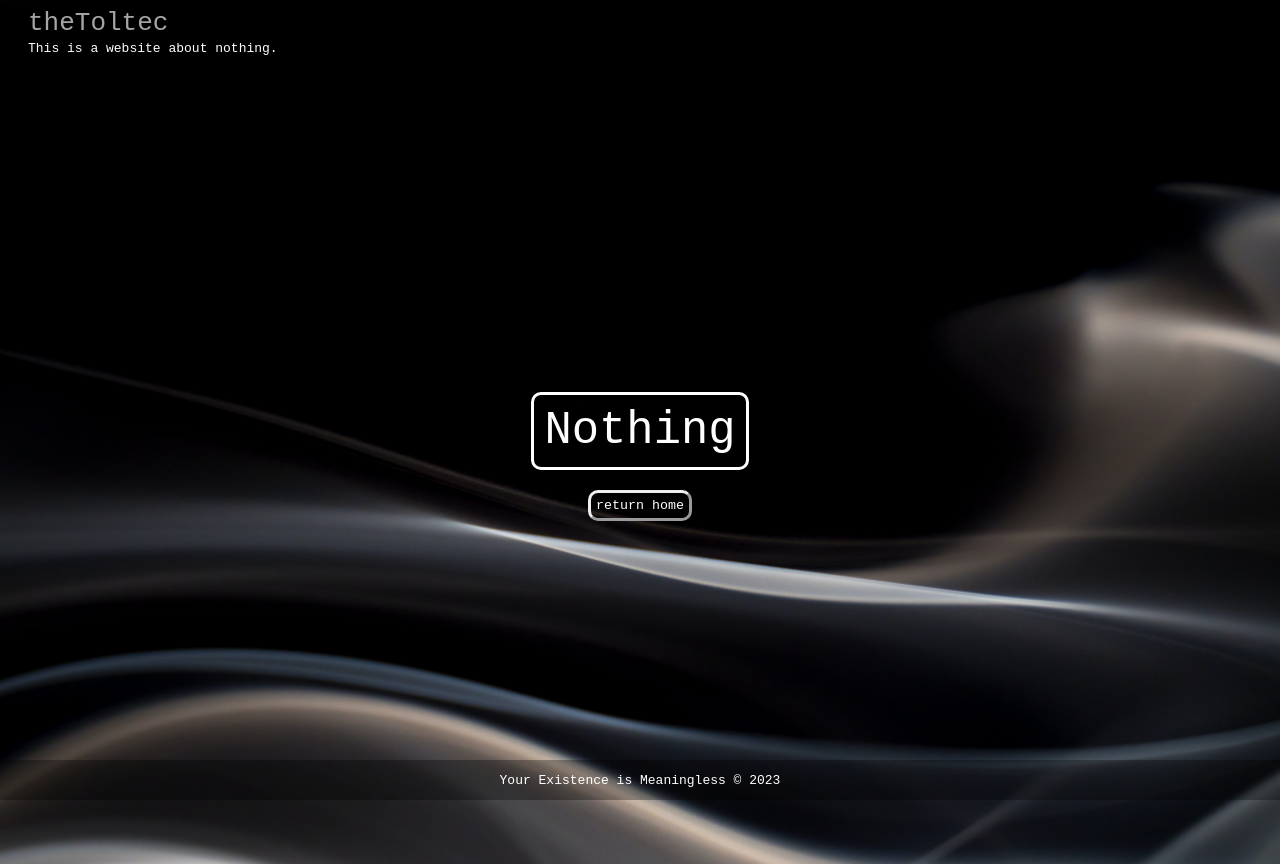
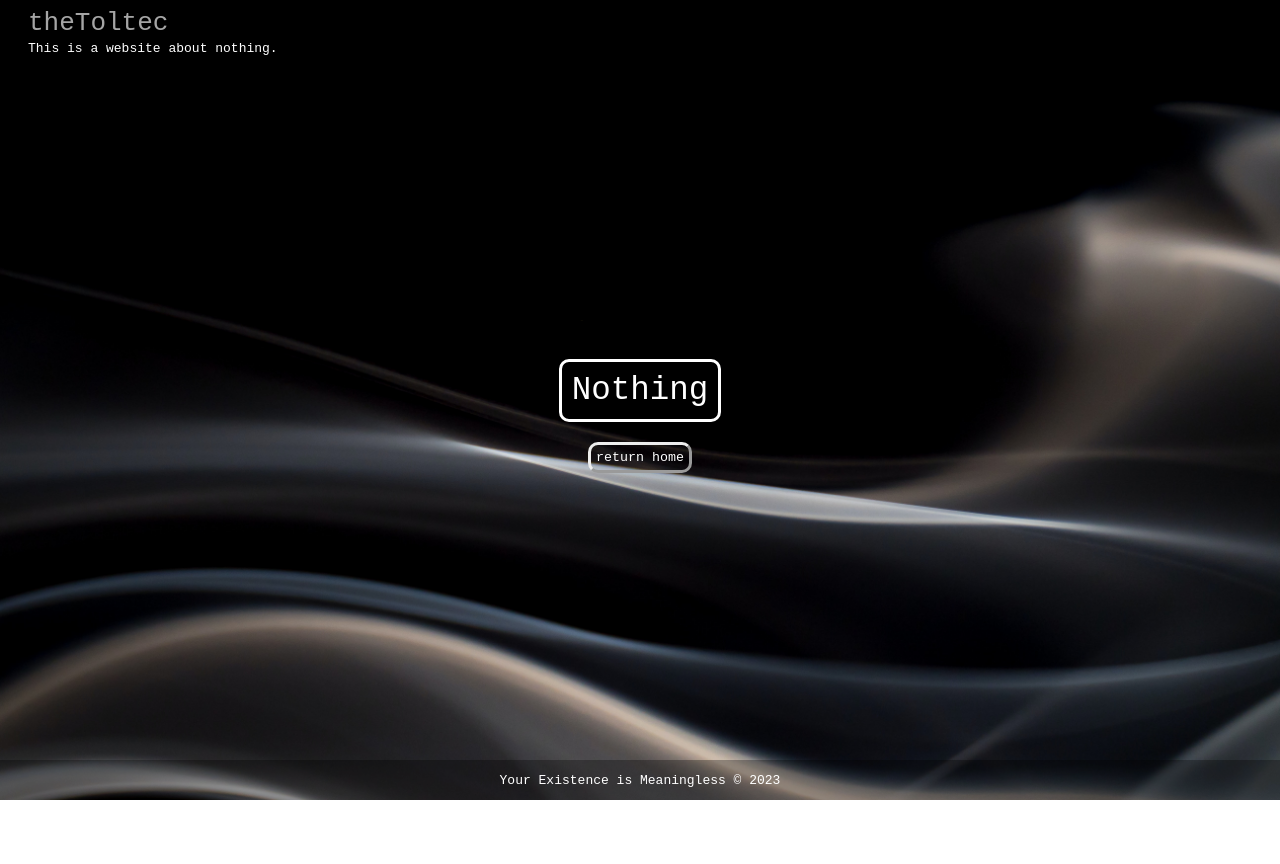
Before and after one commit to theToltec/nothing, a plain HTML site: page pages/nothing.html in a window 1280 px wide. After the commit the page ends 800 px from the top, so only its background shows below. Drawn offline with Linux system fonts and the light colour scheme.

Commit message:
Changed view height to 90vh to stop page from scrolling.

```diff
--- a/pages/pages-style.css
+++ b/pages/pages-style.css
@@ -11,7 +11,7 @@ html {
   }
 
   .body-container {
-    height: 100vh;
+    height: 90vh;
     display: flex;
     justify-content: center;
     align-items: center;
@@ -52,7 +52,7 @@ html {
     font-family: monospace;
     text-align: center;
     color: white;
-    font-size: 350%;
+    font-size: 250%;
     padding: 10px;
     border: solid;
     border-radius: 10px 10px;
```
